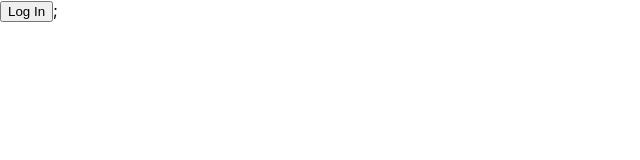
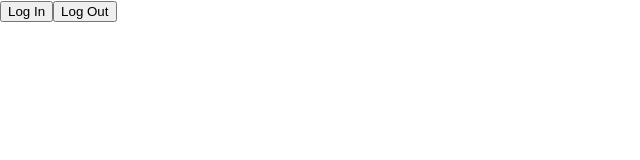
Before and after one commit to riflan0ahmed/auth0, a React (Create React App) app: page / in a window 1280 px wide. Shown: the top 160 px of the page, without its empty margins (0-640 px from the left). Built offline with nearby package versions, Linux system fonts and the light colour scheme.

Commit message:
refactor: added logout function

```diff
--- a/src/Pages/Home/Home.tsx
+++ b/src/Pages/Home/Home.tsx
@@ -1,10 +1,13 @@
 import { useAuth0 } from "@auth0/auth0-react";
 
 const Home = () => {
-  const { loginWithRedirect } = useAuth0();
+  const { loginWithRedirect, logout } = useAuth0();
   return (
     <>
-      <button onClick={() => loginWithRedirect()}>Log In</button>;
+      <button onClick={() => loginWithRedirect()}>Log In</button>
+      <button onClick={() => logout({ returnTo: window.location.origin })}>
+        Log Out
+      </button>
     </>
   );
 };
```
